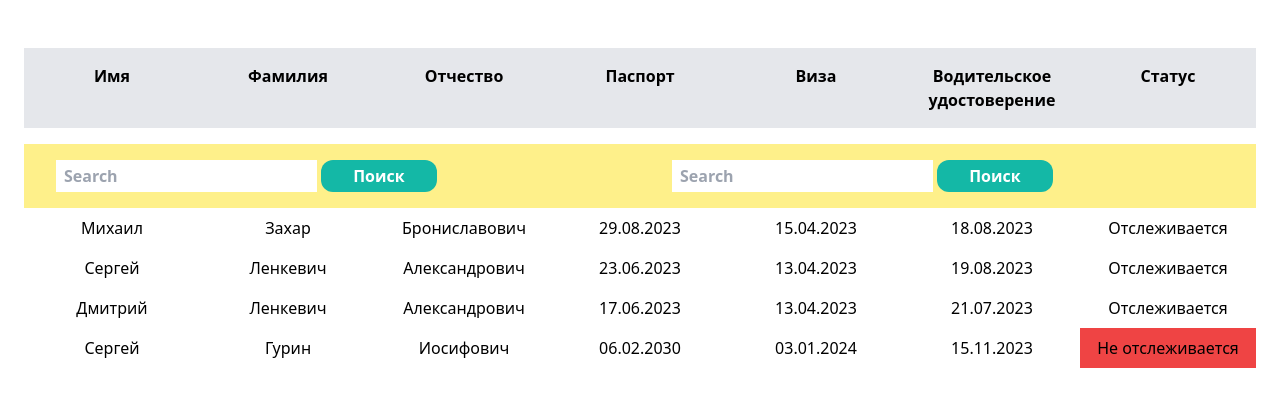
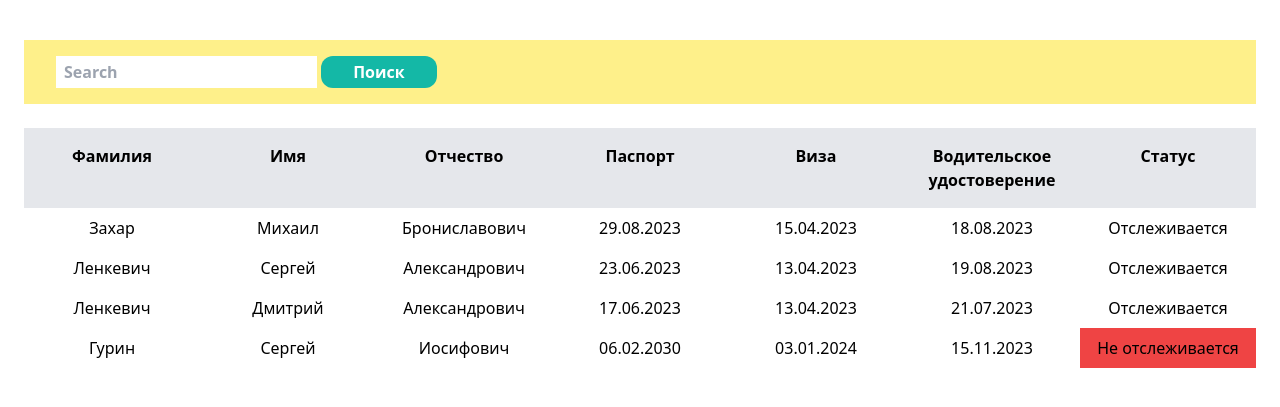
Before and after one commit to Aleksei911/LAVTrans-2001-Django-project-, a Django app: template lavtrans/database/templates/database/drivers/drivers.html in a window 1280 px wide. Shown: the part 76-483 px from the top of the page. Run offline with Django 4.2, Linux system fonts and the light colour scheme; the template is opened without the code that fills it: values that come from a table or form of the project are taken from there, others are empty; data comes from the database, SQL or seed files in the repository; both versions use the stored data as it was after the commit; some libraries are stand-ins or nearby versions.

Commit message:
update drivers templates

```diff
--- a/lavtrans/database/models.py
+++ b/lavtrans/database/models.py
@@ -22,8 +22,8 @@ class Car(models.Model):
 
 
 class Driver(models.Model):
+    last_name = models.CharField(verbose_name='Фамилия', max_length=20)
     name = models.CharField(verbose_name='Имя', max_length=20)
-    last_name = models.CharField(verbose_name='Фамилия', max_length=20)
     middle_name = models.CharField(verbose_name='Отчество', max_length=20)
     passport = models.DateField(verbose_name='Паспорт')
     visa = models.DateField(verbose_name='Виза', blank=True, null=True)
@@ -31,7 +31,7 @@ class Driver(models.Model):
     active = models.BooleanField(verbose_name='Отслеживать?', default=True)
 
     def __str__(self):
-        return f'{self.name} {self.last_name}'
+        return f'{self.last_name} {self.name} {self.middle_name}'
 
     class Meta:
         verbose_name = 'Водитель'
--- a/lavtrans/database/templates/database/drivers/drivers.html
+++ b/lavtrans/database/templates/database/drivers/drivers.html
@@ -8,33 +8,28 @@
     <div class="mb-4 py-6 px-6">
 
         {% if drivers %}
+            <div class="mt-4 flex justify-between">
+                <form class="form-inline py-4 px-8 bg-yellow-200 font-semibold w-full" action="{% url 'drivers' %}">
+                    <input class="form-control py-1 px-2" type="search" placeholder="Search" aria-label="Search" name="query">
+                    <input type="hidden" name="search_by" value="last_name">
+                    <button class="btn btn-success py-1 px-8 bg-teal-500 text-white rounded-xl" type="submit">Поиск</button>
+                </form>
+            </div>
             <div class="mt-6 flex justify-between">
+                <p class="py-4 text-center bg-gray-200 font-semibold w-full">Фамилия</p>
                 <p class="py-4 text-center bg-gray-200 font-semibold w-full">Имя</p>
-                <p class="py-4 text-center bg-gray-200 font-semibold w-full">Фамилия</p>
                 <p class="py-4 text-center bg-gray-200 font-semibold w-full">Отчество</p>
                 <p class="py-4 text-center bg-gray-200 font-semibold w-full">Паспорт</p>
                 <p class="py-4 text-center bg-gray-200 font-semibold w-full">Виза</p>
                 <p class="py-4 text-center bg-gray-200 font-semibold w-full">Водительское удостоверение</p>
                 <p class="py-4 text-center bg-gray-200 font-semibold w-full">Статус</p>
             </div>
-            <div class="mt-4 flex justify-between">
-                <form class="form-inline py-4 px-8 bg-yellow-200 font-semibold w-full" action="{% url 'drivers' %}">
-                    <input class="form-control py-1 px-2" type="search" placeholder="Search" aria-label="Search" name="query">
-                    <input type="hidden" name="search_by" value="name">
-                    <button class="btn btn-success py-1 px-8 bg-teal-500 text-white rounded-xl" type="submit">Поиск</button>
-                </form>
-                <form class="form-inline py-4 px-8 bg-yellow-200 font-semibold w-full" action="{% url 'drivers' %}">
-                    <input class="form-control py-1 px-2" type="search" placeholder="Search" aria-label="Search" name="query">
-                    <input type="hidden" name="search_by" value="last_name">
-                    <button class="btn btn-success py-1 px-8 bg-teal-500 text-white rounded-xl" type="submit">Поиск</button>
-                </form>
-            </div>
             {% for driver in drivers %}
                 <div class="flex justify-between">
                     <p class="py-2 text-center w-full">
-                        <a href="{% url 'driver_edit' driver.id %}"> {{ driver.name }} </a>
+                        <a href="{% url 'driver_edit' driver.id %}"> {{ driver.last_name }} </a>
                     </p>
-                    <p class="py-2 text-center w-full">{{ driver.last_name }}</p>
+                    <p class="py-2 text-center w-full">{{ driver.name }}</p>
                     <p class="py-2 text-center w-full">{{ driver.middle_name }}</p>
                     <p class="py-2 text-center w-full">{{ driver.passport|date:"d.m.Y" }}</p>
                     <p class="py-2 text-center w-full">{{ driver.visa|date:"d.m.Y" }}</p>
```
Also changed, not shown: lavtrans/database/templates/database/drivers/add_driver.html (+6 -6 lines), lavtrans/database/templates/database/drivers/edit_driver.html (+6 -6 lines), lavtrans/database/migrations/0004_driver_middle_name_alter_car_cmr_strahovka.py (added), lavtrans/database/migrations/0005_alter_driver_middle_name.py (added), lavtrans/db.sqlite3.
